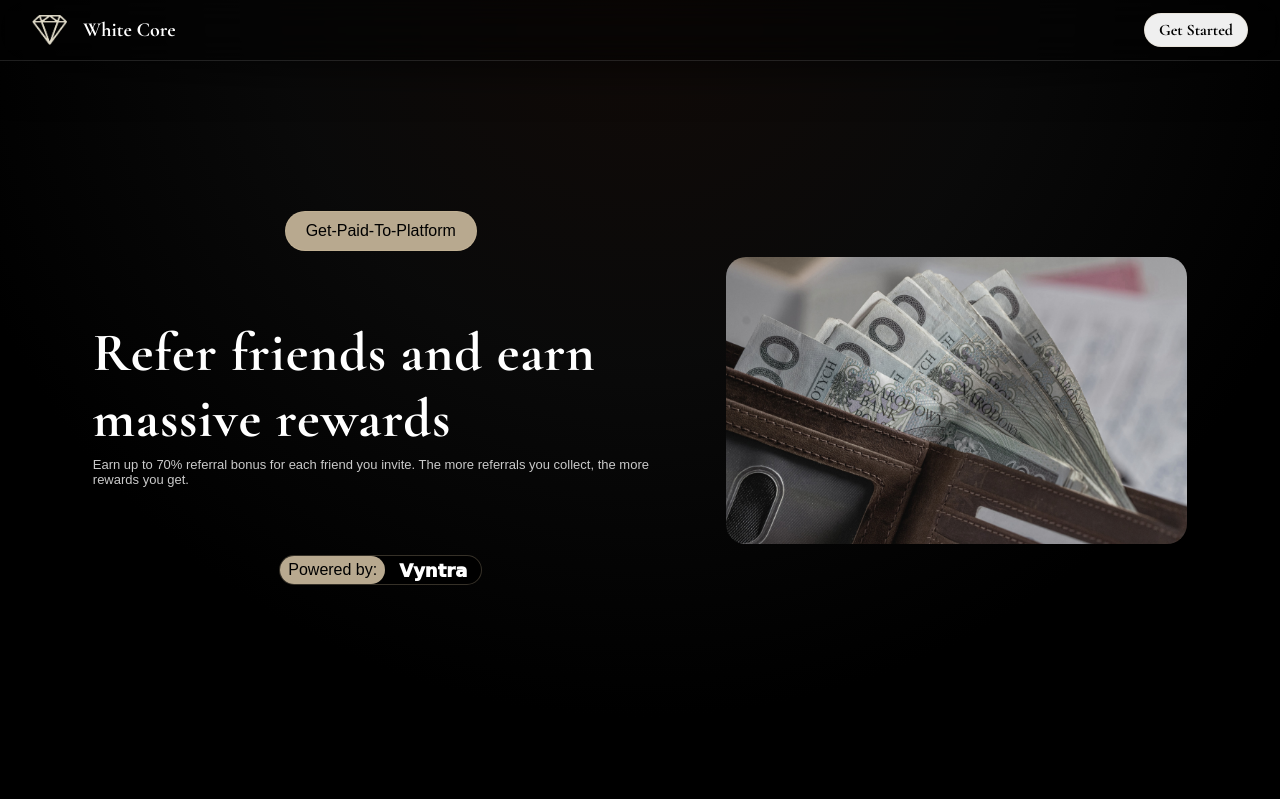
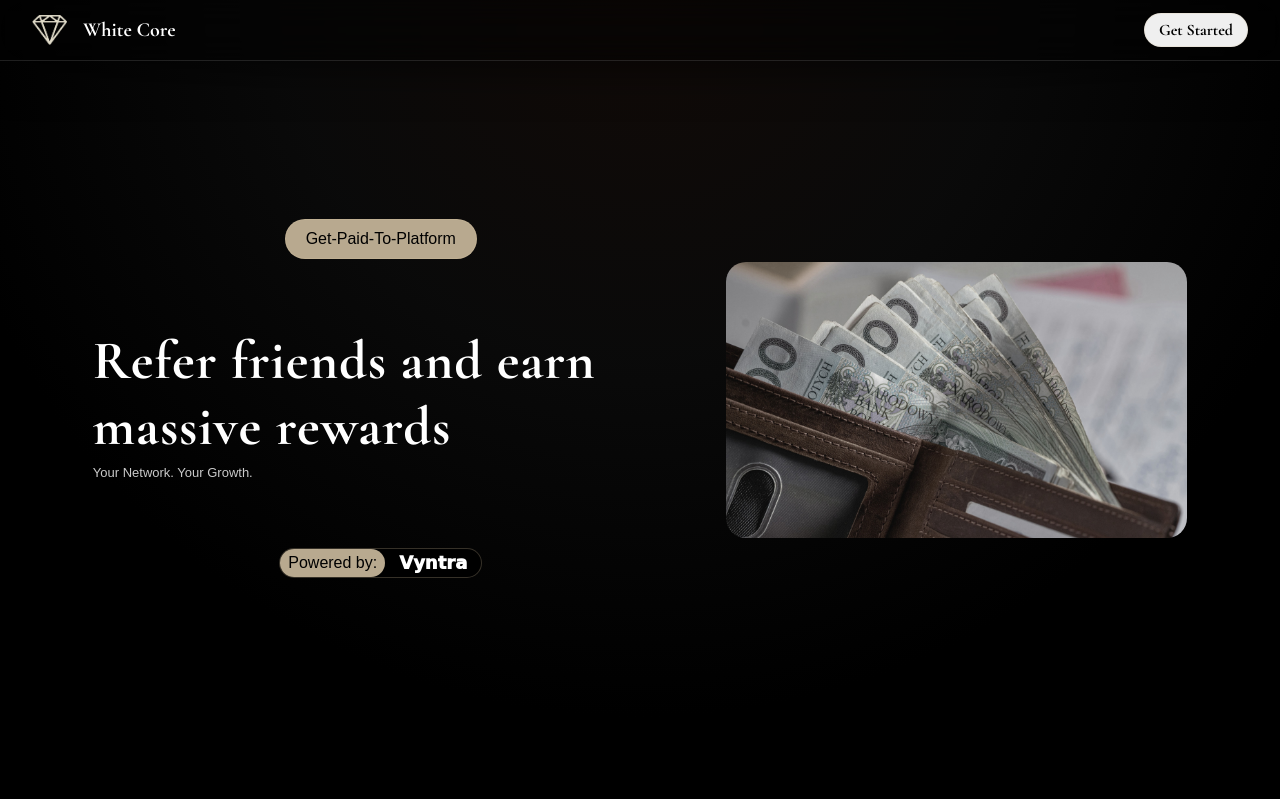
Before and after one commit to DOMIIK16/Whtie_core_tests, a Node server app: page / in a window 1280 px wide. Shown: the top 799 px of the page. Run offline with Node 20, Linux system fonts and the light colour scheme; some web fonts are replaced.

Commit message:
Final commit to basic styles

```diff
--- a/public/css/homepage.css
+++ b/public/css/homepage.css
@@ -688,7 +688,7 @@ body {
   font-size: clamp(10px, 1.25vw + 0.85rem, 14px);
 }
 .homepage-link-text:hover {
-  color: #412d15;
+  color: white;
   transition: color 0.3s ease;
 }
 
--- a/views/homepage.ejs
+++ b/views/homepage.ejs
@@ -50,8 +50,7 @@
             Refer friends and earn massive rewards
           </h1>
           <p class="sub-txt">
-            Earn up to 70% referral bonus for each friend you invite. The more
-            referrals you collect, the more rewards you get.
+            Your Network. Your Growth.
           </p>
         </div>
 
```
